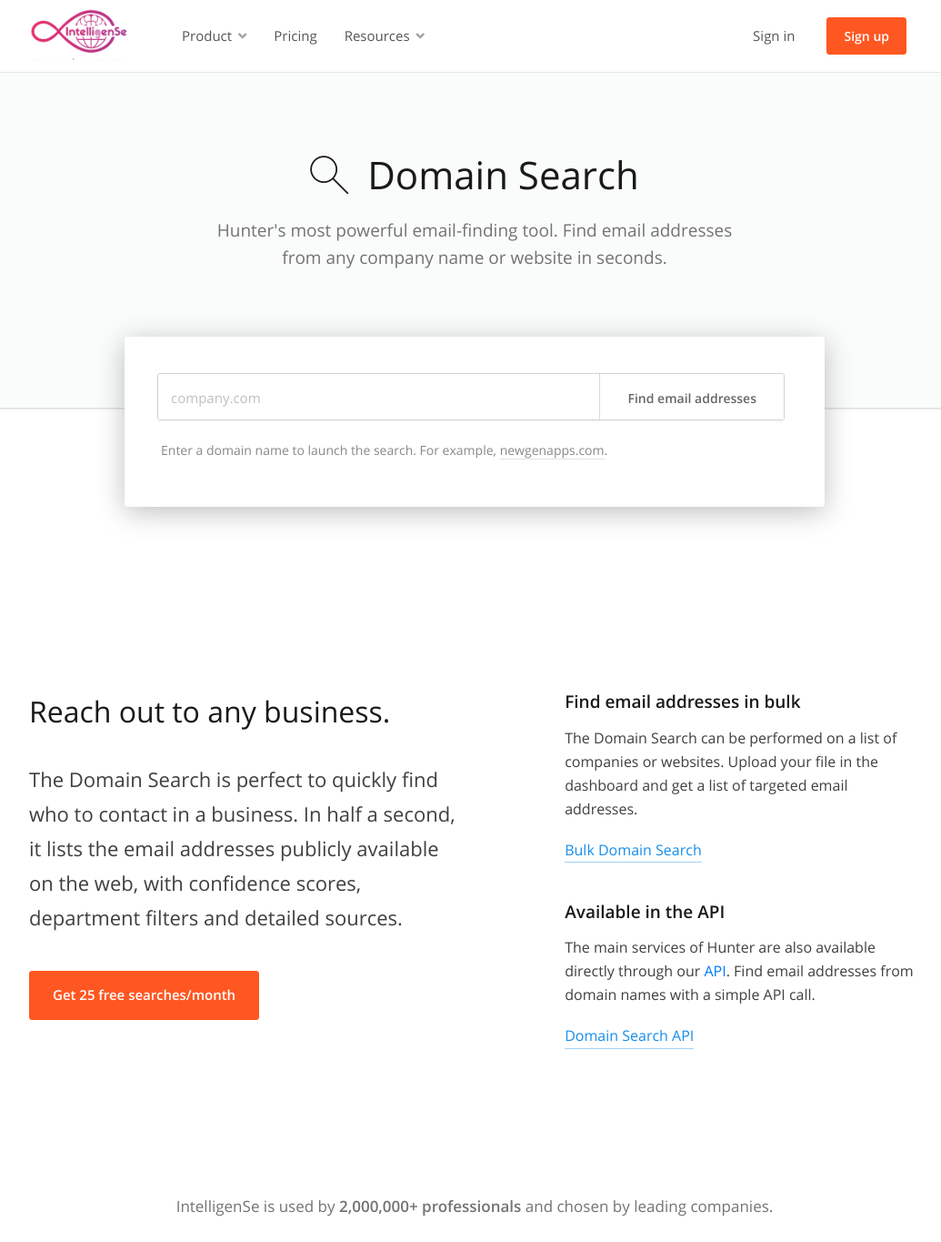
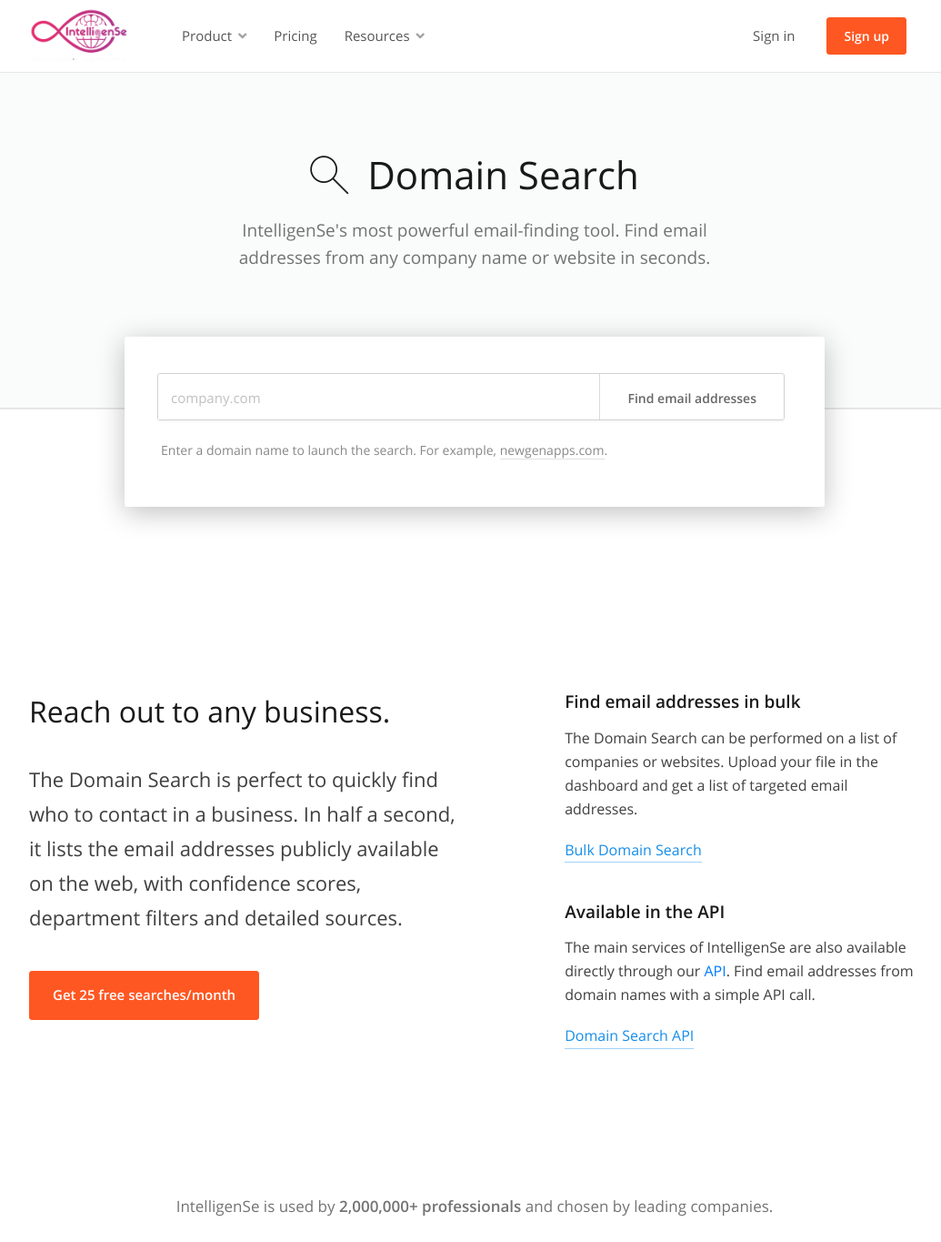
Before and after one commit to newgenapps/IntelligenSeClient, a React (Create React App) app: page /domain-search in a window 1280 px wide. Shown: the top 1365 px of the page at 91% size, without its empty margins (118-1153 px from the left). Built offline with nearby package versions, Linux system fonts and the light colour scheme.

Commit message:
spell check

```diff
--- a/src/pages/domainSearch/domainSearch.component.jsx
+++ b/src/pages/domainSearch/domainSearch.component.jsx
@@ -82,7 +82,7 @@
                                         <h1>
                                             <span className="icon icon-Magnifying-Glass-1"></span>
                                             {' '}Domain Search
-                                            <div className="subtitle">Hunter's most powerful email-finding tool. Find email addresses from any company name or website in seconds.</div>
+                                            <div className="subtitle">IntelligenSe's most powerful email-finding tool. Find email addresses from any company name or website in seconds.</div>
                                         </h1>
                                     </div>
                                 </Container>
@@ -155,7 +155,7 @@
                                         <div className="text-content">
                                             <h3>Available in the API</h3>
                                             <p>
-                                                The main services of Hunter are also available directly through
+                                                The main services of IntelligenSe are also available directly through
                                                 our <Link to="/api">API</Link>. Find email addresses from
                                                 domain names with a simple API call.
                                             </p>
--- a/src/pages/domainSearch/domainSearch.styles.css
+++ b/src/pages/domainSearch/domainSearch.styles.css
@@ -48,8 +48,6 @@
     color: #191919;
 }
 
-.front-header-bg {}
-
 .domainpage-nologin .front-header-bg {
     background-color: #fafbfb;
     border-bottom: 2px solid #e6e6e6;
```
